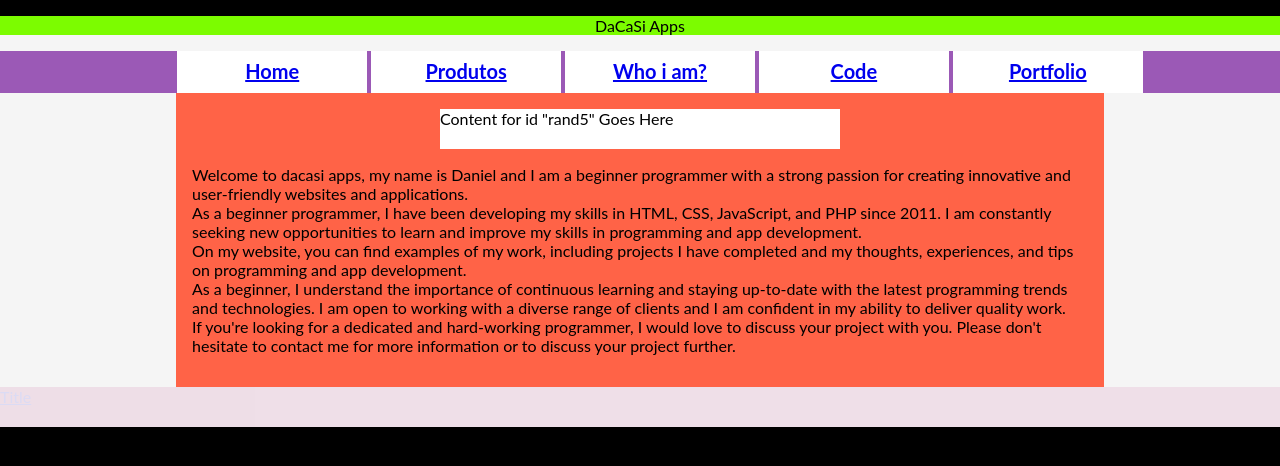
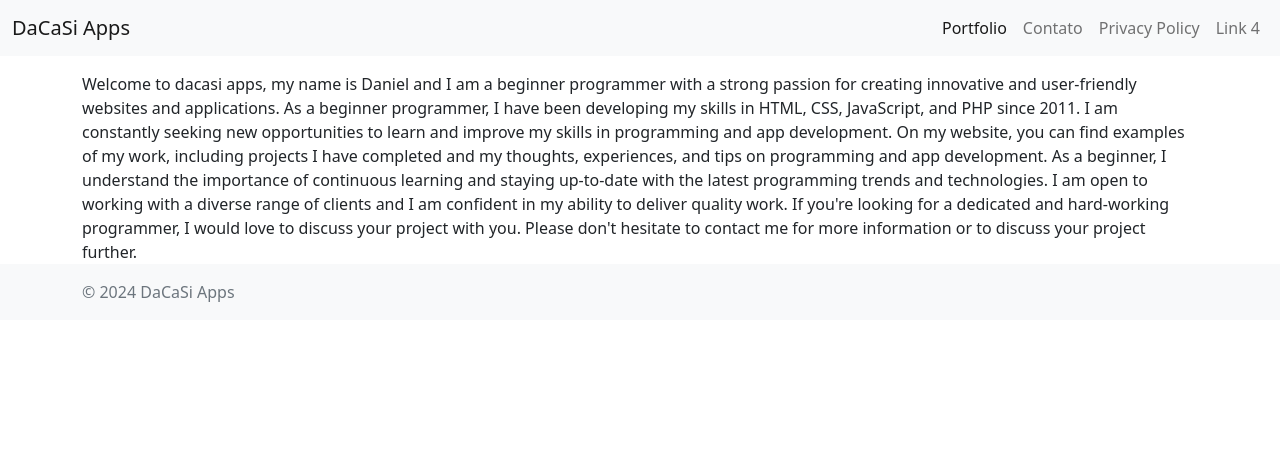
Before and after one commit to dacasiapps/dacasiapps.github.io, a plain HTML site: page index.html in a window 1280 px wide. Drawn offline with nearby package versions, Linux system fonts and the light colour scheme; a small style sheet from the web is missing.

Commit message:
new again

```diff
--- a/css/style.scss
+++ b/css/style.scss
@@ -51,11 +51,9 @@
 	background-color: whitesmoke; }
 
   #topo {
-	background-color: lawngreen;
+	background-color: rgb(117, 255, 98);
 	width: 100%;
-
-
-    text-align: center; }
+	text-align: center; }
 
   #menu {
 	background-color: #9B59B6;
@@ -124,8 +122,9 @@
   @-ms-keyframes mymove{}
   @keyframes mymove{}
   .movie {
+
+	-webkit-animation: mymove 2s linear infinite;
 	animation: mymove 2s linear infinite;
-	-webkit-animation: mymove 2s linear infinite;
 	position: relative; }
 
   .menuu ul {
--- a/index.html
+++ b/index.html
@@ -1,75 +1,83 @@
-<!DOCTYPE HTML>
-<html lang="en-us">
-
-<head>
-	<meta charset="utf-8">
-    <meta name="author" content="AUTOR">
-	<meta name="description" content="Meta Tags 90 caracteres">
-	<meta name="keywords" content="limite de aproximadamente 150 caracteres">
-    <meta name="robots" content="index,follow">
-
-	<link rel="stylesheet" href="css/style.css" />
-	<link href="https://cdnjs.cloudflare.com/ajax/libs/lato-font/3.0.0/css/lato-font.min.css" rel="stylesheet">
-<title>DaCaSi Apps</title>
-</head>
 
 
+<!DOCTYPE html>
+<html lang="en">
+<head>
+    <meta charset="UTF-8">
+    <meta name="viewport" content="width=device-width, initial-scale=1.0">
+    <title>DaCaSi Apps</title>
+    <meta name="description" content="test opengraph anfd facebook api">
+
+    <!-- Facebook Meta Tags -->
+    <meta property="fb:app_id" content="141676222709786" />
+    <meta property="og:url" content="http://">
+    <meta property="og:type" content="website">
+    <meta property="og:title" content="Facebook Share Example">
+    <meta property="og:description" content="test opengraph anfd facebook api">
+    <meta property="og:image" content="http:///image.jpg">
+    <meta property="og:image:alt" content="A description of my image" />
+
+    <!-- Twitter Meta Tags -->
+    <meta name="twitter:card" content="summary_large_image">
+    <meta property="twitter:domain" content="pesquisa.infinityfreeapp.com">
+    <meta property="twitter:url" content="http://">
+    <meta name="twitter:title" content="Facebook Share Example">
+    <meta name="twitter:description" content="test opengraph anfd facebook api">
+    <meta name="twitter:image" content="http:///image.jpg">
+
+    <link href="https://cdnjs.cloudflare.com/ajax/libs/lato-font/3.0.0/css/lato-font.min.css" rel="stylesheet">
+    <link href="https://cdn.jsdelivr.net/npm/bootstrap@5.2.3/dist/css/bootstrap.min.css" rel="stylesheet" integrity="sha384-rbsA2VBKQhggwzxH7pPCaAqO46MgnOM80zW1RWuH61DGLwZJEdK2Kadq2F9CUG65" crossorigin="anonymous">
+</head>
 <body>
-<div id="conteudo"> <!-- INICIO CONTEUDO -->
-<div id="topo"><p>DaCaSi Apps</p></div>
-<div id="menu">
-<nav class="menuu">
-	<ul>
-		<li><a href="#">Home</a></li>
-		<li><a href="#">Produtos</a></li>
-		<li><a href="#">Who i am?</a></li>
-		<li><a href="#">Code</a></li>
-		<li><a href="#">Portfolio</a></li>
-	</ul>
-</nav>
-</div>
-<div id="conteudoint">
+    <header>
+        <nav class="navbar navbar-expand-lg navbar-light bg-light">
+            <div class="container-fluid">
+                <a class="navbar-brand" href="#">DaCaSi Apps</a>
 
-<script type="text/javascript">
+                <button class="navbar-toggler" type="button" data-bs-toggle="collapse" data-bs-target="#navbarNav" aria-controls="navbarNav" aria-expanded="false" aria-label="Toggle navigation">
+                    <span class="navbar-toggler-icon"></span>
+                </button>
 
-function randa() {
-};
-randa = new randa();
-number = 0;
-// keep adding these for more random items
-randa[number++] = '<div id="rand1">Content for  id "rand1" Goes Here</div>'
-randa[number++] = '<div id="rand2">Content for  id "rand2" Goes Here</div>'
-randa[number++] = '<div id="rand3">Content for  id "rand3" Goes Here</div>'
-randa[number++] = '<div id="rand4">Content for  id "rand4" Goes Here</div>'
-randa[number++] = '<div id="rand5">Content for  id "rand5" Goes Here</div>'
-increment = Math.floor(Math.random() * number);
-document.write(randa[increment]);
-//-->
-</script>
+                <div class="collapse navbar-collapse" id="navbarNav">
+                    <ul class="navbar-nav ms-auto">
+                        <li class="nav-item">
+                            <a class="nav-link active" href="#">Portfolio</a>
+                        </li>
+                        <li class="nav-item">
+                            <a class="nav-link" href="#">Contato</a>
+                        </li>
+                        <li class="nav-item">
+                            <a class="nav-link" href="#">Privacy Policy</a>
+                        </li>
+                        <li class="nav-item">
+                            <a class="nav-link" href="#">Link 4</a>
+                        </li>
+                    </ul>
+                </div>
+            </div>
+        </nav>
+    </header>
 
-<p>
-	Welcome to dacasi apps, my name is Daniel and I am a beginner programmer with a strong passion for creating innovative and user-friendly websites and applications.<br>
-	As a beginner programmer, I have been developing my skills in HTML, CSS, JavaScript, and PHP since 2011. I am constantly seeking new opportunities to learn and improve my skills in programming and app development.<br>
-	On my website, you can find examples of my work, including projects I have completed and my thoughts, experiences, and tips on programming and app development. <br>
-	As a beginner, I understand the importance of continuous learning and staying up-to-date with the latest programming trends and technologies. I am open to working with a diverse range of clients and I am confident in my ability to deliver quality work. <br>
-	If you're looking for a dedicated and hard-working programmer, I would love to discuss your project with you. Please don't hesitate to contact me for more information or to discuss your project further.
-	</p>
+    <main class="container">
+        <p id="update"></p>
+
+        <span>
+            Welcome to dacasi apps, my name is Daniel and I am a beginner programmer with a strong passion for creating innovative and user-friendly websites and applications.
+            As a beginner programmer, I have been developing my skills in HTML, CSS, JavaScript, and PHP since 2011. I am constantly seeking new opportunities to learn and improve my skills in programming and app development.
+            On my website, you can find examples of my work, including projects I have completed and my thoughts, experiences, and tips on programming and app development.
+            As a beginner, I understand the importance of continuous learning and staying up-to-date with the latest programming trends and technologies. I am open to working with a diverse range of clients and I am confident in my ability to deliver quality work.
+            If you're looking for a dedicated and hard-working programmer, I would love to discuss your project with you. Please don't hesitate to contact me for more information or to discuss your project further.
+        </span>
+        </main>
+
+    <footer class="footer mt-auto py-3 bg-light">
+        <div class="container">
+            <span class="text-muted">© 2024 DaCaSi Apps</span>
+        </div>
+    </footer>
+
+    <script src="https://cdn.jsdelivr.net/npm/bootstrap@5.2.3/dist/js/bootstrap.bundle.min.js" integrity="sha384-kenU1KFdBIe4zVF0s0G1M5b4hcpxyD9F7jL+jjXkk+Q2h455rYXK/7HAuoJl+0I4" crossorigin="anonymous"></script>
 
 
-
-</div>
-<div id="rodape"><a href="#">Title <span>Tooltip</span></a> </div>
-</div>
-
-
-
-
-
-
-</div><!--  -->
-
-
-<script async src="js/script.js"></script>
 </body>
-
 </html>
```
Also changed, not shown: css/style.css, css/style.min.css (added), 2 other files.
